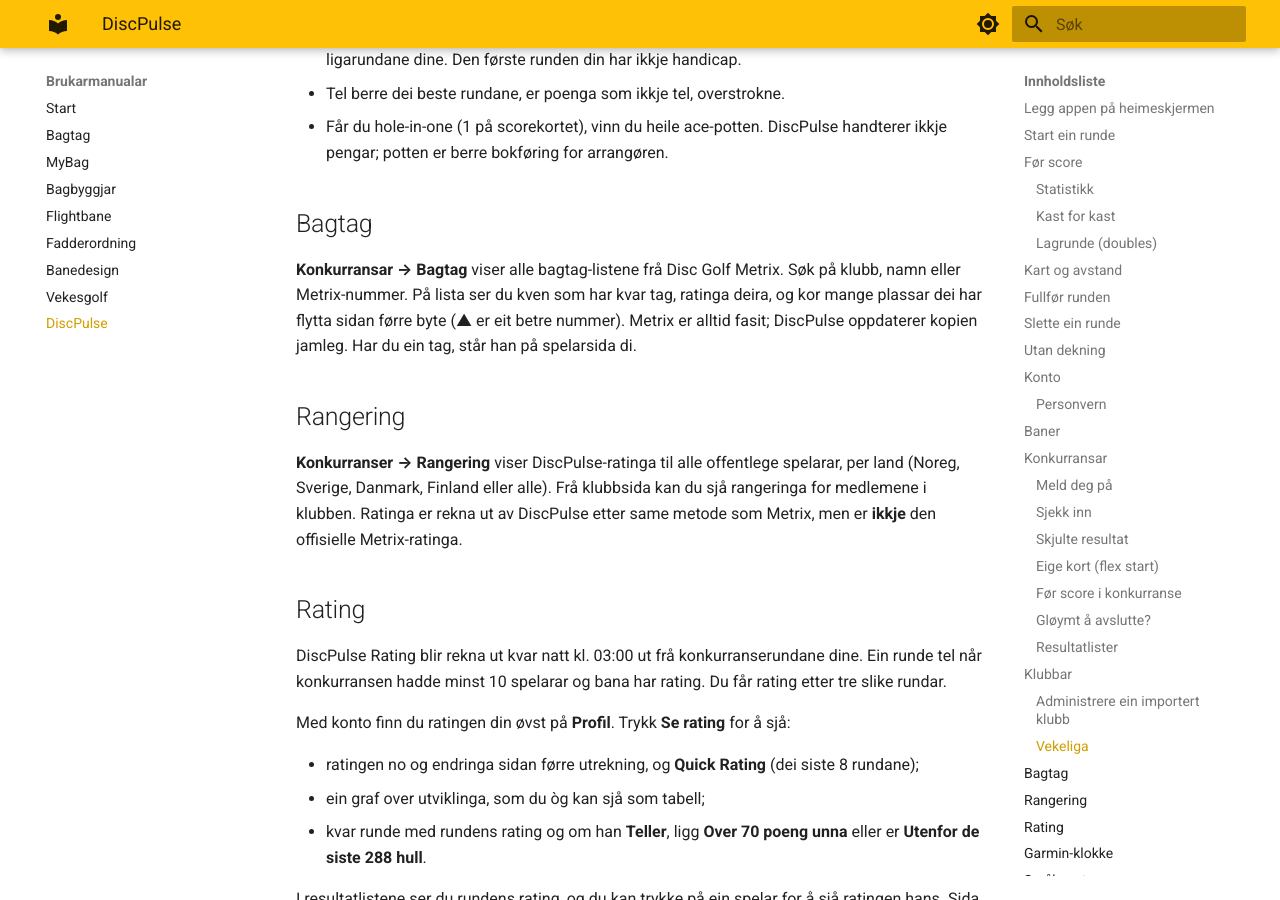
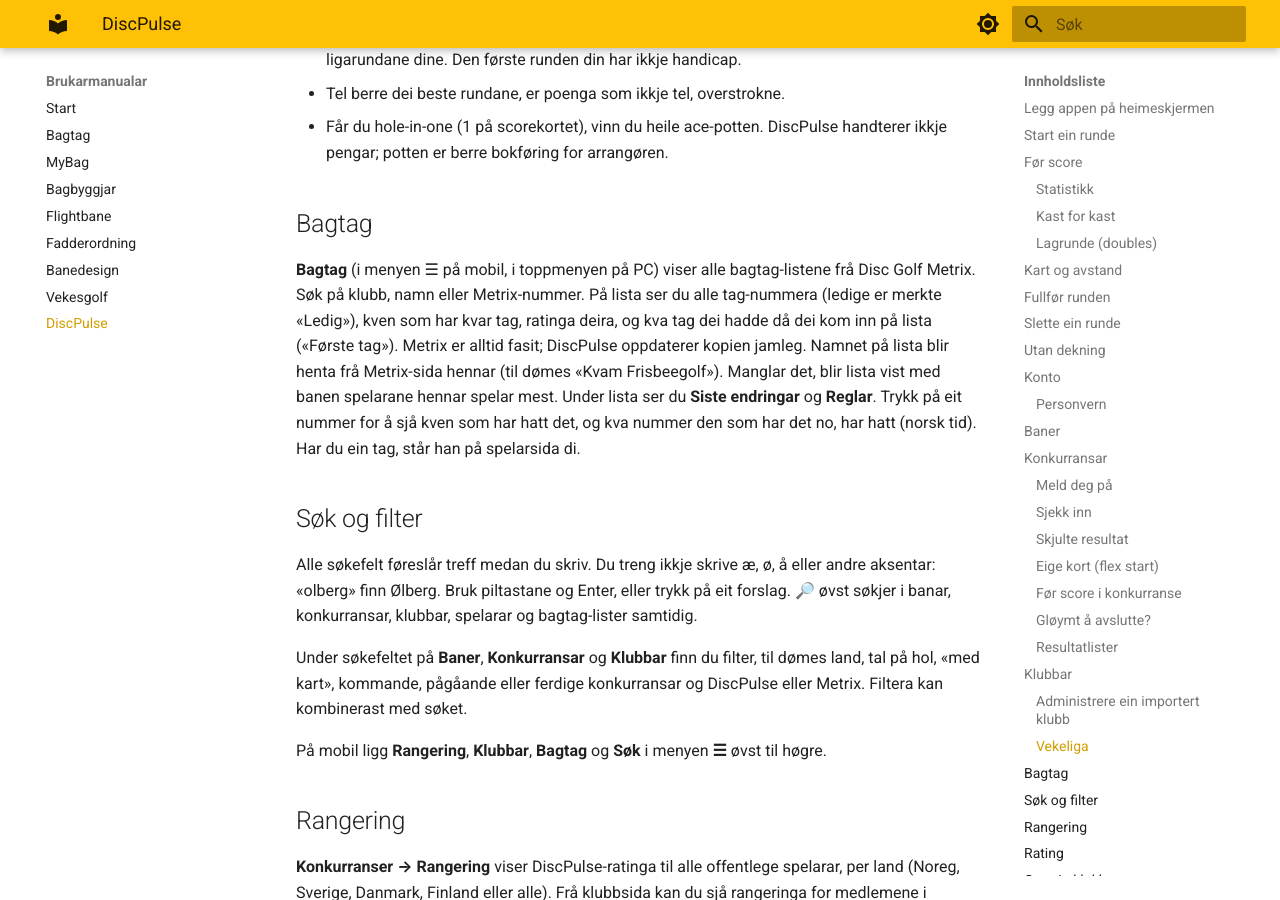
Before and after one commit to hanses89/manuals, an MkDocs documentation site: the page built from docs/discpulse.md, in a window 1280 px wide and 900 px high, scrolled down 7347 px. Built offline with MkDocs 1.6.1 and Material for MkDocs 9.7.7, drawn with Linux system fonts in a browser that asks for light colours.

Commit message:
manual: sync from discpulse.app @ cde5dbd5f371709931ed662b90c38892c60654de

```diff
--- a/docs/discpulse.md
+++ b/docs/discpulse.md
@@ -295,11 +295,27 @@ Ein liga er ein serie med ein runde kvar veke. På ligasida ser du **neste runde
 
 ## Bagtag
 
-**Konkurransar → Bagtag** viser alle bagtag-listene frå Disc Golf Metrix. Søk på
-klubb, namn eller Metrix-nummer. På lista ser du kven som har kvar tag, ratinga deira,
-og kor mange plassar dei har flytta sidan førre byte (▲ er eit betre nummer). Metrix er
-alltid fasit; DiscPulse oppdaterer kopien jamleg. Har du ein tag, står han på
+**Bagtag** (i menyen ☰ på mobil, i toppmenyen på PC) viser alle bagtag-listene frå Disc Golf Metrix. Søk på
+klubb, namn eller Metrix-nummer. På lista ser du alle tag-nummera (ledige er merkte «Ledig»), kven som har kvar tag, ratinga deira,
+og kva tag dei hadde då dei kom inn på lista («Første tag»). Metrix er
+alltid fasit; DiscPulse oppdaterer kopien jamleg. Namnet på lista blir henta frå
+Metrix-sida hennar (til dømes «Kvam Frisbeegolf»). Manglar det, blir lista vist med banen
+spelarane hennar spelar mest. Under lista ser du **Siste endringar** og
+**Reglar**. Trykk på eit nummer for å sjå kven som har hatt det, og kva nummer den
+som har det no, har hatt (norsk tid). Har du ein tag, står han på
 spelarsida di.
+
+## Søk og filter
+
+Alle søkefelt føreslår treff medan du skriv. Du treng ikkje skrive æ, ø, å eller andre
+aksentar: «olberg» finn Ølberg. Bruk piltastane og Enter, eller trykk på eit forslag.
+**🔎** øvst søkjer i banar, konkurransar, klubbar, spelarar og bagtag-lister samtidig.
+
+Under søkefeltet på **Baner**, **Konkurransar** og **Klubbar** finn du filter, til dømes
+land, tal på hol, «med kart», kommande, pågåande eller ferdige konkurransar og
+DiscPulse eller Metrix. Filtera kan kombinerast med søket.
+
+På mobil ligg **Rangering**, **Klubbar**, **Bagtag** og **Søk** i menyen **☰** øvst til høgre.
 
 ## Rangering
 
```
